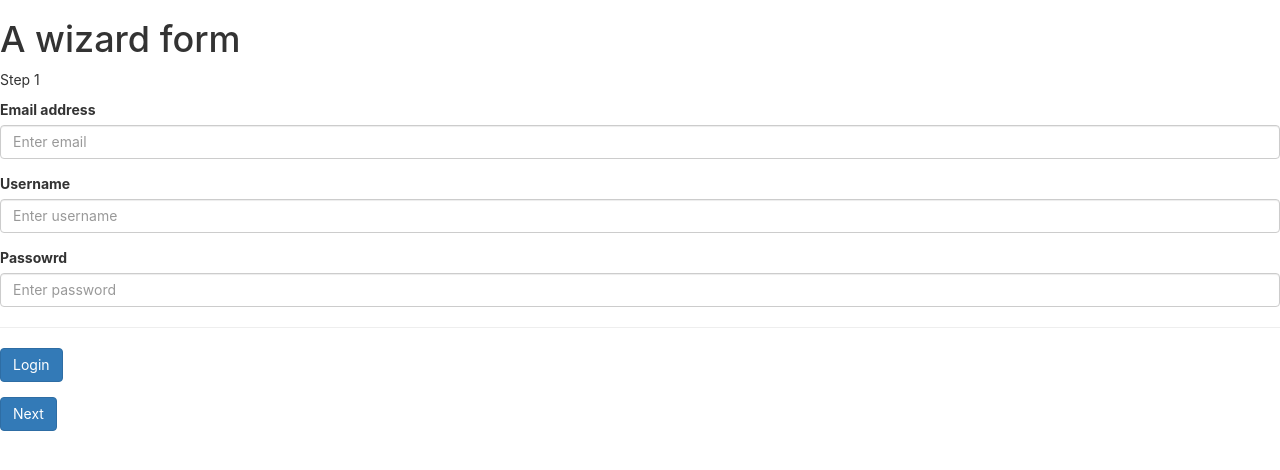
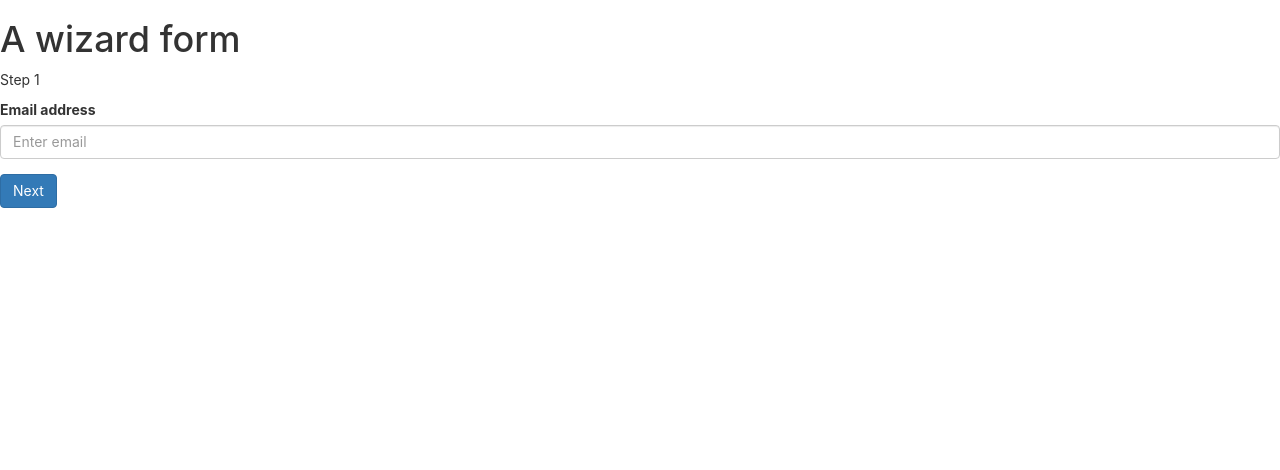
Before and after one commit to Sahil1109/BandAssigner, a React (Create React App) app: page / in a window 1280 px wide. Shown: the top 470 px of the page. Built offline with nearby package versions, Linux system fonts and the light colour scheme.

Commit message:
3rd commit

```diff
--- a/src/Components/MasterForm.js
+++ b/src/Components/MasterForm.js
@@ -22,14 +22,14 @@ class MasterForm extends Component {
         })
       }
 
-      _prev = () => {
+    _prev = () => {
         let currentStep = this.state.currentStep
         currentStep = currentStep <= 1? 1: currentStep - 1
         this.setState({
           currentStep: currentStep
         })
       }
-      handleChange = event => {
+    handleChange = event => {
         const {name, value} = event.target
         this.setState({
           [name]: value
@@ -85,11 +85,11 @@ class MasterForm extends Component {
             <Step2
                 currentStep={this.state.currentStep}
                 handleChange={this.handleChange}
-                email={this.state.username} />
+                username={this.state.username} />
             <Step3
                 currentStep={this.state.currentStep}
                 handleChange={this.handleChange}
-                email={this.state.password} />
+                password={this.state.password} />
             {this.previousButton()}
             {this.nextButton()}
             </form></React.Fragment>
--- a/src/Components/Step2.js
+++ b/src/Components/Step2.js
@@ -1,6 +1,9 @@
 import React from 'react'
 
 function Step2(props) {
+    if(props.currentStep!==2){
+        return null
+    }
     return (
         <div className="form-group">
         <label>Username</label>
--- a/src/Components/Step3.js
+++ b/src/Components/Step3.js
@@ -1,13 +1,16 @@
 import React from 'react'
 
 function Step3(props) {
+    if(props.currentStep!==3){
+        return null
+    }
     return (
         <div className="form-group">
-        <label>Passowrd</label>
+        <label>Password</label>
         <input
         className="form-control"
-        id="passowrd"
-        name="passowrd"
+        id="password"
+        name="password"
         type="password"
         placeholder="Enter password"
         value={props.password}
```
